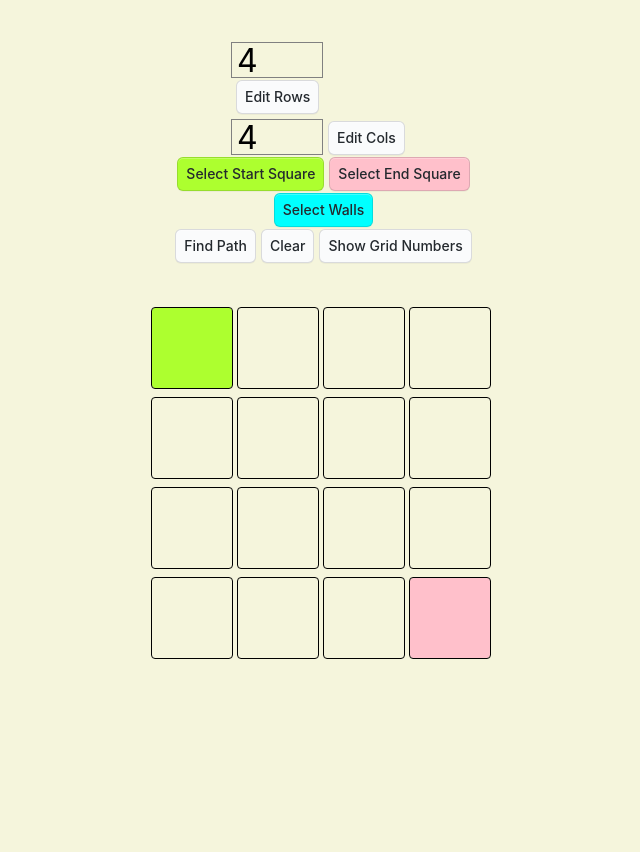
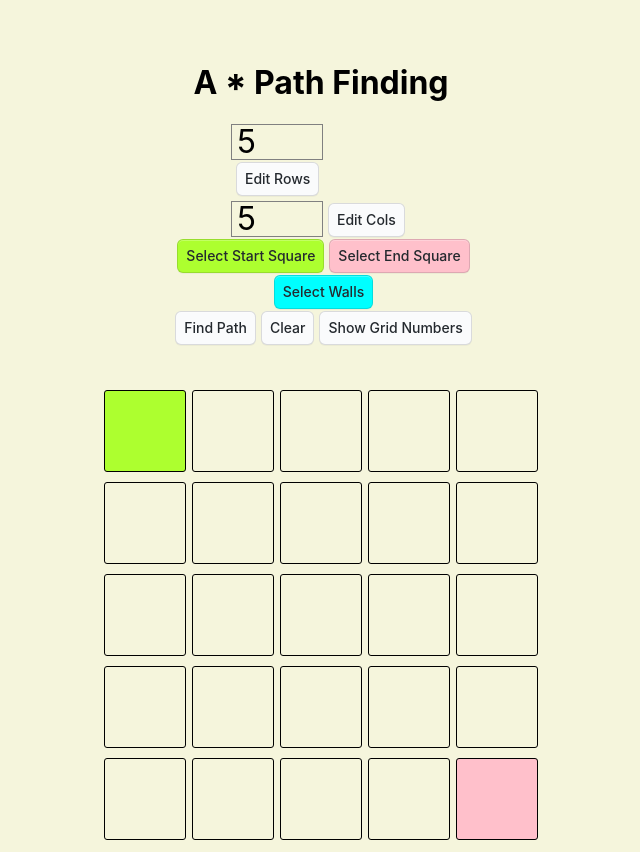
Before and after one commit to jaitken/pathfinder, a React (Create React App) app: page / in a window 1280 px wide. Shown: the whole page, without its empty margins (319-959 px from the left). Before the commit the page ends 800 px from the top, so only its background shows below. Built offline with nearby package versions, Linux system fonts and the light colour scheme.

Commit message:
added error message for invalid rows and cols

```diff
--- a/src/App.css
+++ b/src/App.css
@@ -114,7 +114,7 @@
 .gridSquare{
   width: 80px;
   height: 80px;
-  outline: 1px solid black;
+  border: 1px solid black;
   display: flex;
   margin: 3px;
   display: inline-flex;
--- a/src/App.js
+++ b/src/App.js
@@ -7,13 +7,13 @@ import GridPoint from "./components/Gridpoint";
 import heuristic from "./components/heuristic";
 
 function App() {
-  const [numRows, setNumRows] = useState(4);
-  const [numCols, setNumCols] = useState(4);
+  const [numRows, setNumRows] = useState(5);
+  const [numCols, setNumCols] = useState(5);
   const [selectedSquares, setSelectedSquares] = useState([]);
   const [editingWallSquares, setEditingWallSquares] = useState(false);
   const [startSquare, setStartSquare] = useState("0,0");
   const [editingStartSquare, setEditingStartSquare] = useState(false);
-  const [endSquare, setEndSquare] = useState("3,3");
+  const [endSquare, setEndSquare] = useState("4,4");
   const [editingEndSquare, setEditingEndSquare] = useState(false);
   const [showGridNumbers, setShowGridNumbers] = useState(false);
 
@@ -109,6 +109,8 @@ function App() {
       }
       displayGrid.push(<br key={r + " br"}></br>);
     }
+
+
 
   function runAStarSearch() {
     //A * algorith setup
@@ -222,7 +224,7 @@ function App() {
         setShowGrid={setShowGridNumbers}
         showGrid={showGridNumbers}
       ></Input>
-      <div className="mainGrid">{displayGrid.map((item) => item)}</div>
+      {(numCols > 0 && numRows > 0) ? <div className="mainGrid">{displayGrid.map((item) => item)}</div> : <h3>Please enter valid row and column numbers</h3> }
     </div>
   );
 }
--- a/src/components/Input.jsx
+++ b/src/components/Input.jsx
@@ -1,5 +1,9 @@
 /* eslint-disable */
 import { useState } from "react";
+
+function isNumeric(num){
+  return !isNaN(num)
+};
 
 export default function Input({
   numRows,
@@ -22,6 +26,7 @@ export default function Input({
   const [colCount, setColCount] = useState(numCols);
   const [isEditingRows, setIsEditingRows] = useState(false);
   const [isEditingCols, setIsEditingCols] = useState(false);
+  const [errorMessage, setErrorMessage] = useState(false);
 
   function handleInputChange(inputType) {
     if (inputType === "rows") {
@@ -35,14 +40,26 @@ export default function Input({
     if (inputType === "rows") {
       setIsEditingRows((editing) => !editing);
       if (isEditingRows) {
-        onRowChange(rowCount);
+        if(rowCount > 0 && isNumeric(rowCount)){
+          onRowChange(rowCount);
+        } else{
+          setErrorMessage(true);
+          return;
+        }
       }
     } else {
       setIsEditingCols((editing) => !editing);
       if (isEditingCols) {
-        onColChange(colCount);
+        if(colCount > 0 && isNumeric(colCount)){
+          onColChange(colCount);
+        }
+        else {
+          setErrorMessage(true);
+          return;
+        }
       }
     }
+    setErrorMessage(false);
   }
 
   let displayNumRows = (
@@ -201,6 +218,7 @@ export default function Input({
 
   return (
     <div className="mainInput">
+      <h1>A * Path Finding</h1>
       <div className="innerInput">
         <div className="rowDiv">
           {displayNumRows}
@@ -215,6 +233,7 @@ export default function Input({
           </button>
         </div>
       </div>
+      {errorMessage ? <h4> Enter a valid amount of rows and columns</h4> : ''}
       {editStartSquareButton}
       {editEndSquareButton}
       {editWallButton}
```
Lines whose indentation alone changed are shown as unchanged.
